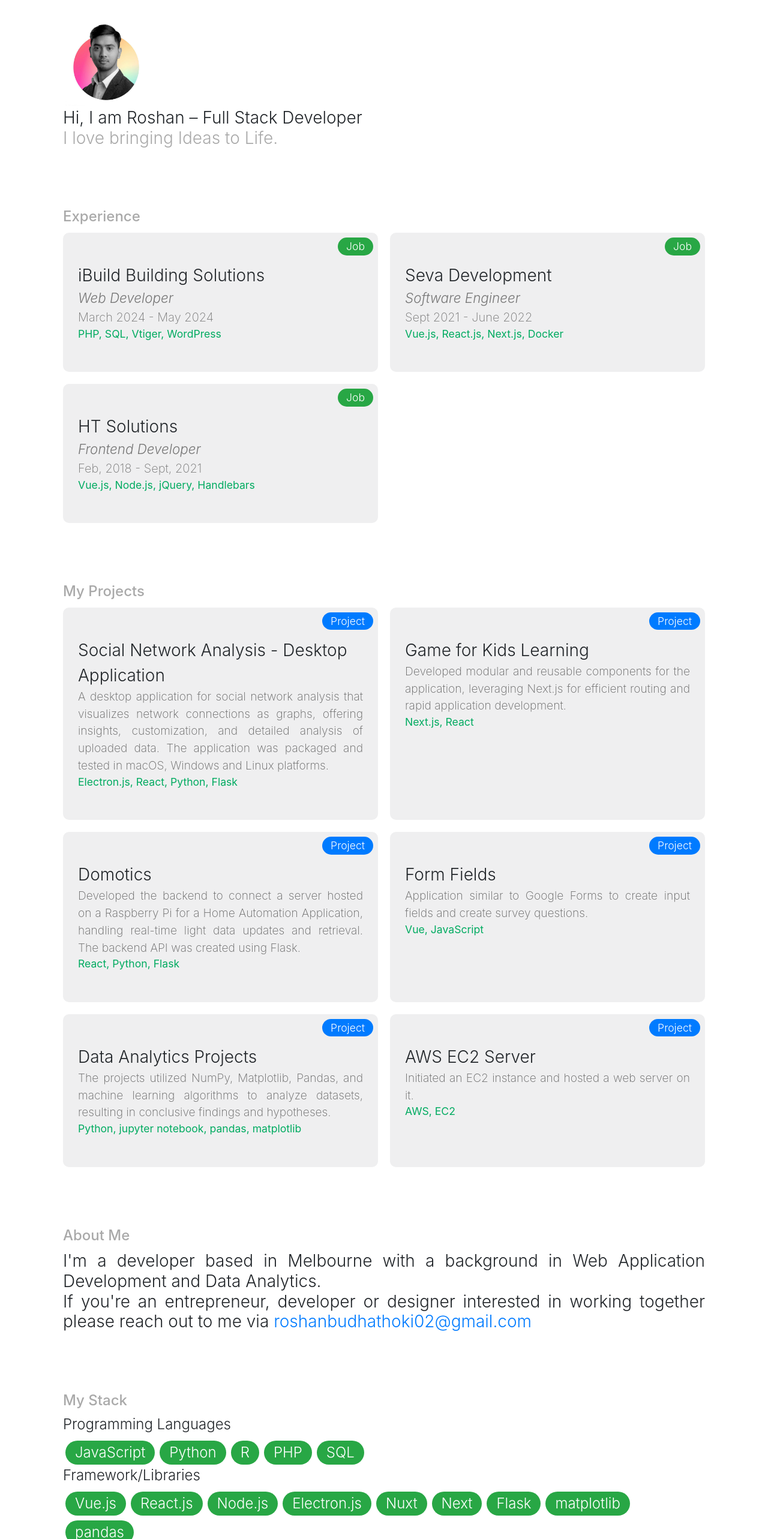
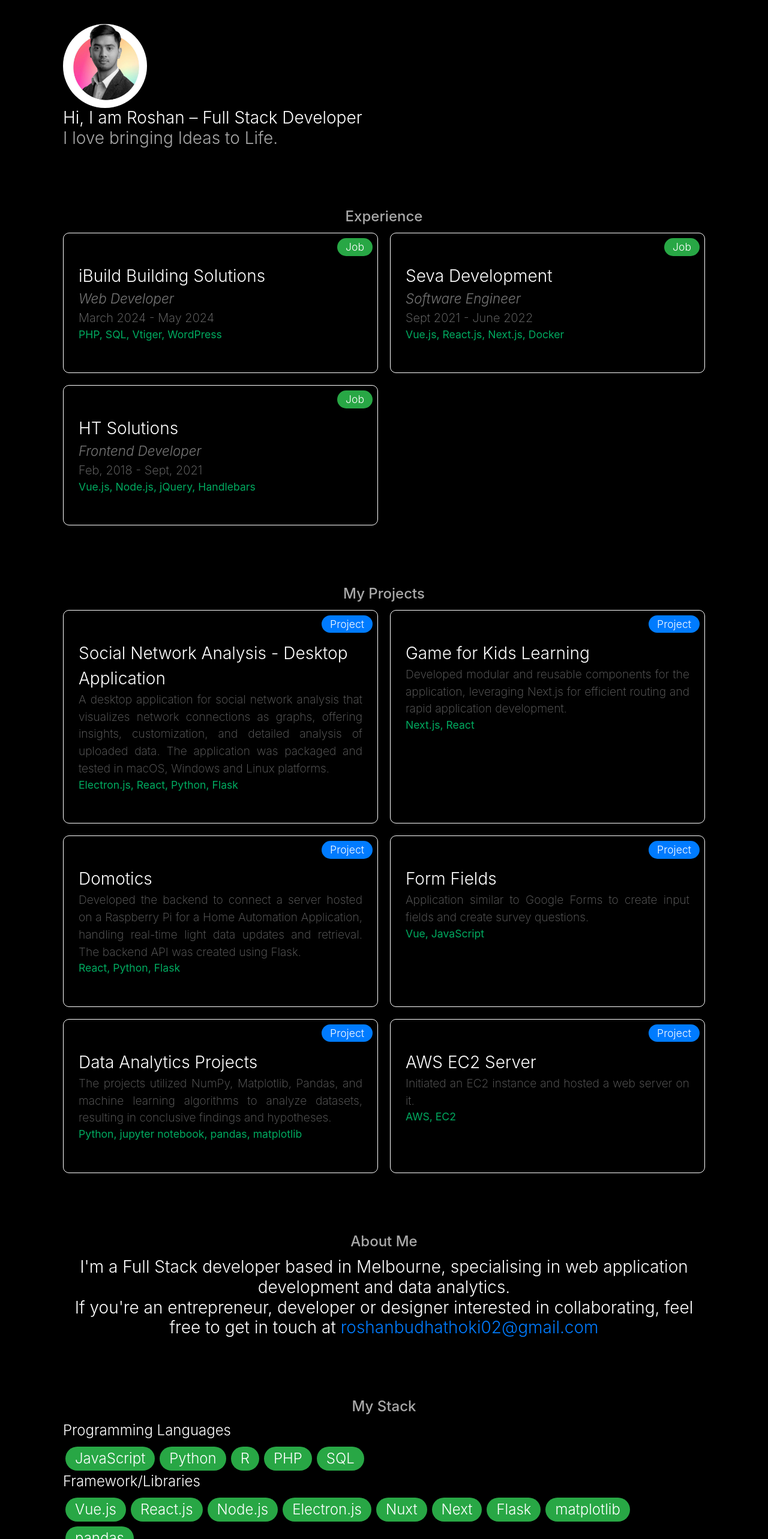
Before and after one commit to HelloRoshan/HelloRoshan.github.io, a Nuxt app: page / in a window 1280 px wide. Shown: the top 2566 px of the page at 60% size. Built offline with nearby package versions, Linux system fonts and the light colour scheme; what vue-particles would draw is missing.

Commit message:
add new style

```diff
--- a/assets/css/portfolio.css
+++ b/assets/css/portfolio.css
@@ -9,6 +9,9 @@
 }
 body {
     height: 100vh;
+    color: #fff;
+    background-color: #000;
+
 }
 body > #__nuxt,
 body #__layout {
--- a/pages/index.vue
+++ b/pages/index.vue
@@ -2,7 +2,7 @@
     <div class="container-lg">
         <main>
             <section>
-                <img src="~/assets/roshan_budhathoki.jpeg" alt="" width="140" height="140">
+                <img src="~/assets/roshan_budhathoki.jpeg" class="portfolio-photo" alt="" width="140" height="140">
                 <h3>
                     Hi, I am Roshan –  Full Stack Developer
                     <div class="detail">
@@ -106,8 +106,8 @@
             <section class="about-me">
                 <h4 class="header-detail">About Me</h4>
                 <h3>
-                    I'm a developer based in Melbourne with a background in Web Application Development and Data Analytics.<br>
-                    If you're an entrepreneur, developer or designer interested in working together please reach out to me via <a href="mailto:roshanbudhathoki02@gmail.com">roshanbudhathoki02@gmail.com</a>
+                    I'm a Full Stack developer based in Melbourne, specialising in web application development and data analytics.<br>
+                    If you're an entrepreneur, developer or designer interested in collaborating, feel free to get in touch at <a href="mailto:roshanbudhathoki02@gmail.com">roshanbudhathoki02@gmail.com</a>
                 </h3>
             </section>
             <section class="my-stack">
@@ -165,6 +165,9 @@ export default {
 }
 </script>
 <style scoped>
+.portfolio-photo {
+    border-radius: 100%;
+}
 main {
     padding: 40px 20px;
 }
@@ -177,6 +180,7 @@ main {
 .header-detail {
     color: darkgray;
     margin-bottom: 12px;
+    text-align: center;
 }
 .project-grid {
     display: grid;
@@ -193,13 +197,16 @@ main {
     transition: box-shadow .3s, background-color .3s ;
     border-radius: 10px;
     padding: 50px 25px;
-    background-color: #efeff0;
+    /* background-color: #efeff0; */
     font-size: 1.75rem;
+    transition: transform .2s;
+    border: 1px solid #fff;
 }
 .project:hover {
     cursor: pointer;
     box-shadow: 0 0 11px rgba(33,33,33,.2);
-    background-color: #dbf5ee;
+    /* background-color: #dbf5ee; */
+    transform: scale(1.03);
 }
 .project-tag {
     position: absolute;
@@ -233,7 +240,7 @@ h3 {
     font-weight: 350;
 }
 .about-me h3 {
-    text-align: justify;
+    text-align: center;
 }
 .tech-name {
     padding: 8px 16px;
@@ -246,6 +253,7 @@ h3 {
 }
 .social-links {
     display: flex;
+    justify-content: center;
 }
 .social-icon {
     border-radius: 50%;
```
